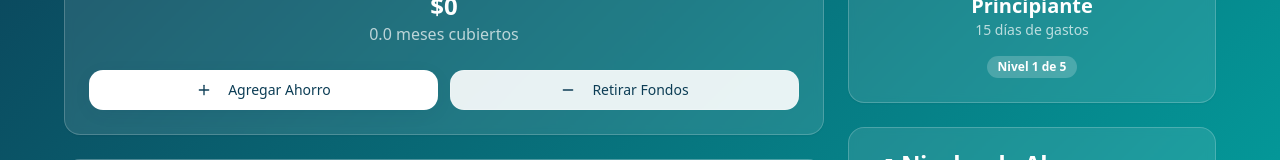
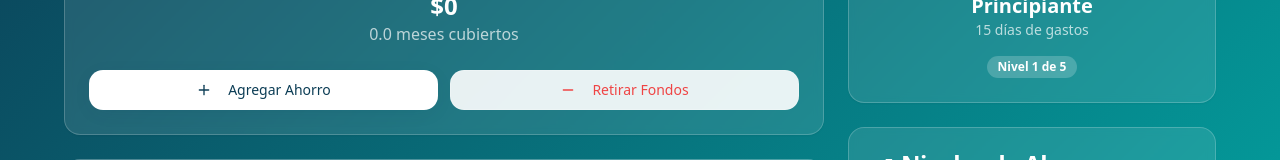
Before and after one commit to infochannel/patripolydos, a React (Vite) app: page /ahorros-fondo in a window 1280 px wide. Shown: the part 261-421 px from the top of the page. Built offline with nearby package versions, Linux system fonts and the light colour scheme.

Commit message:
Fix button text color
Change "Retirar Fondos" button text color to red.

```diff
--- a/src/pages/AhorrosFondo.tsx
+++ b/src/pages/AhorrosFondo.tsx
@@ -306,7 +306,7 @@ export const AhorrosFondo = ({ onBack }: AhorrosFondoProps) => {
 
                   <Dialog open={isWithdrawalDialogOpen} onOpenChange={setIsWithdrawalDialogOpen}>
                     <DialogTrigger asChild>
-                      <Button variant="outline" className="border-white/20 text-primary bg-white/90 hover:bg-white hover:text-primary">
+                      <Button variant="outline" className="border-white/20 text-red-500 bg-white/90 hover:bg-white hover:text-red-600">
                         <Minus className="h-4 w-4 mr-2" />
                         Retirar Fondos
                       </Button>
```
